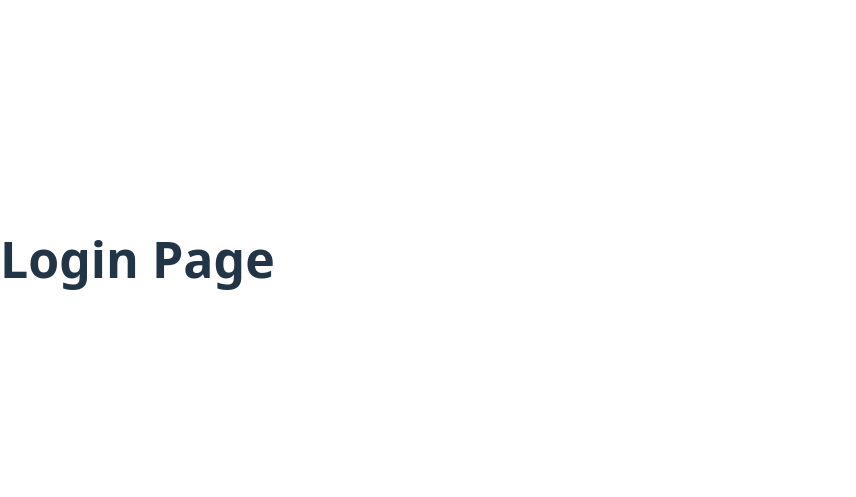
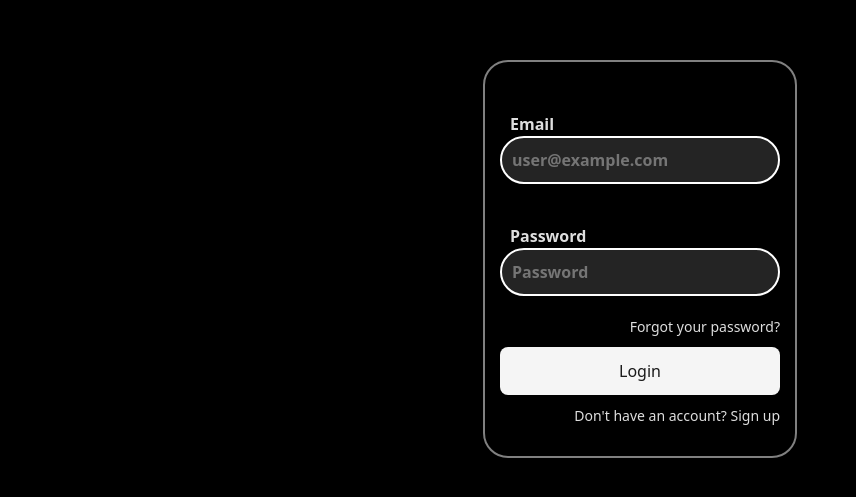
Before and after one commit to Freeze3780/card-game-site, a React (Vite) app: page / in a window 1280 px wide. Shown: the part 141-638 px from the top of the page, without its empty margins (0-856 px from the left). Built offline with nearby package versions, Linux system fonts and the light colour scheme.

Commit message:
added a login apage

```diff
--- /dev/null
+++ b/src/Components/Button/Button.module.css
@@ -0,0 +1,24 @@
+.button {
+  border-radius: 8px;
+  border: 3px solid transparent;
+  padding: 0.6em 1.2em;
+  margin: 10px 0px;
+  font-size: 1em;
+  font-weight: 500;
+  font-family: inherit;
+  cursor: pointer;
+  transition: border-color 0.25s;
+
+  width: 100%;
+  background-color: whitesmoke;
+  color: #1a1a1a;
+}
+
+.button:hover {
+  border-color: blueviolet;
+
+}
+.button:focus,
+.button:focus-visible {
+  outline: 4px auto -webkit-focus-ring-color;
+}
--- /dev/null
+++ b/src/Components/Button/Button.tsx
@@ -0,0 +1,7 @@
+import styles from './Button.module.css';
+
+export default function Button({ children }: { children: string; }) {
+	return (
+		<button className={styles.button}>{children}</button>
+	);
+}
--- /dev/null
+++ b/src/Components/InputContainer/InputContainer.module.css
@@ -0,0 +1,30 @@
+.container {
+	display: flex;
+	flex-direction: column;
+	place-content: left;
+	padding: 10px 0px;
+	margin: 10px 0px;
+}
+.label {
+	font-weight: bold;
+	padding-left: 10px;
+}
+.input {
+	all: unset;
+	border: 2px rgb(255, 255, 255) solid;
+	border-radius: 25px;
+	padding: 10px;
+	background-color: #242424;
+
+	font-weight: bold;
+	width: 20vw;
+
+  	transition: 0.35s;
+}
+.input:hover,
+.input:focus {
+	background-color: white;
+	color: black;
+
+	border-color: blueviolet;
+}
--- /dev/null
+++ b/src/Components/InputContainer/InputContainer.tsx
@@ -0,0 +1,10 @@
+import styles from './InputContainer.module.css';
+
+export default function InputContainer({ label, type, placeholder }: { label: string; type: string; placeholder?: string; }) {
+	return (
+		<div className={styles.container}>
+			<label className={styles.label}>{label}</label>
+			<input className={styles.input} type={type} placeholder={typeof placeholder === "string" ? placeholder : label} />
+		</div>
+	);
+}
--- /dev/null
+++ b/src/Pages/login.css
@@ -0,0 +1,18 @@
+.container {
+	border: 2px gray solid;
+	border-radius: 25px;
+	padding: 30px 15px;
+	display: flex;
+	flex-direction: column;
+}
+.link {
+	all: unset;
+	margin-left: auto;
+	display: inline-block;
+	font-size: 0.875rem;
+	text-underline-offset: 4px;
+}
+
+.link:hover {
+  	text-decoration: underline blueviolet;
+}
--- a/src/Pages/login.tsx
+++ b/src/Pages/login.tsx
@@ -1,5 +1,29 @@
+import './login.css';
+import InputContainer from '../Components/InputContainer/InputContainer.tsx';
+import Button from '../Components/Button/Button.tsx';
+import { Link } from 'react-router-dom';
+
+function ForgotPassword() {
+	return (
+		<Link to={"#"} className="link">Forgot your password?</Link>
+	);
+}
+function SignUp() {
+	return (
+		<Link to={"#"} className="link">Don't have an account? Sign up</Link>
+	);
+}
+
 export default function LoginPage() {
 	return (
-		<h1>Login Page</h1>
+		<form className="container">
+			<InputContainer label="Email" type="email" placeholder="user@example.com" />
+			<InputContainer label="Password" type="password" />
+			<ForgotPassword />
+			<Link to={"#"}>
+				<Button>Login</Button>
+			</Link>
+			<SignUp />
+		</form>
 	);
 }
--- a/src/index.css
+++ b/src/index.css
@@ -5,7 +5,7 @@
 
   color-scheme: light dark;
   color: rgba(255, 255, 255, 0.87);
-  background-color: #242424;
+  background-color: black;
 
   font-synthesis: none;
   text-rendering: optimizeLegibility;
@@ -13,56 +13,12 @@
   -moz-osx-font-smoothing: grayscale;
 }
 
-a {
-  font-weight: 500;
-  color: #646cff;
-  text-decoration: inherit;
-}
-a:hover {
-  color: #535bf2;
-}
-
 body {
   margin: 0;
   display: flex;
-  place-items: center;
-  min-width: 320px;
-  min-height: 100vh;
+  flex-direction: column;
+  justify-content: center;
+  align-items: center;
+  height: 100vh;
+  /* border: 2px solid rgba(17, 255, 0, 0.501); */ /* For debugging */
 }
-
-h1 {
-  font-size: 50px;
-  line-height: 1.1;
-}
-
-button {
-  border-radius: 8px;
-  border: 1px solid transparent;
-  padding: 0.6em 1.2em;
-  font-size: 1em;
-  font-weight: 500;
-  font-family: inherit;
-  background-color: #1a1a1a;
-  cursor: pointer;
-  transition: border-color 0.25s;
-}
-button:hover {
-  border-color: #646cff;
-}
-button:focus,
-button:focus-visible {
-  outline: 4px auto -webkit-focus-ring-color;
-}
-
-@media (prefers-color-scheme: light) {
-  :root {
-    color: #213547;
-    background-color: #ffffff;
-  }
-  a:hover {
-    color: #747bff;
-  }
-  button {
-    background-color: #f9f9f9;
-  }
-}
```
Also changed, not shown: src/App.tsx (deleted, +0 -11 lines).
